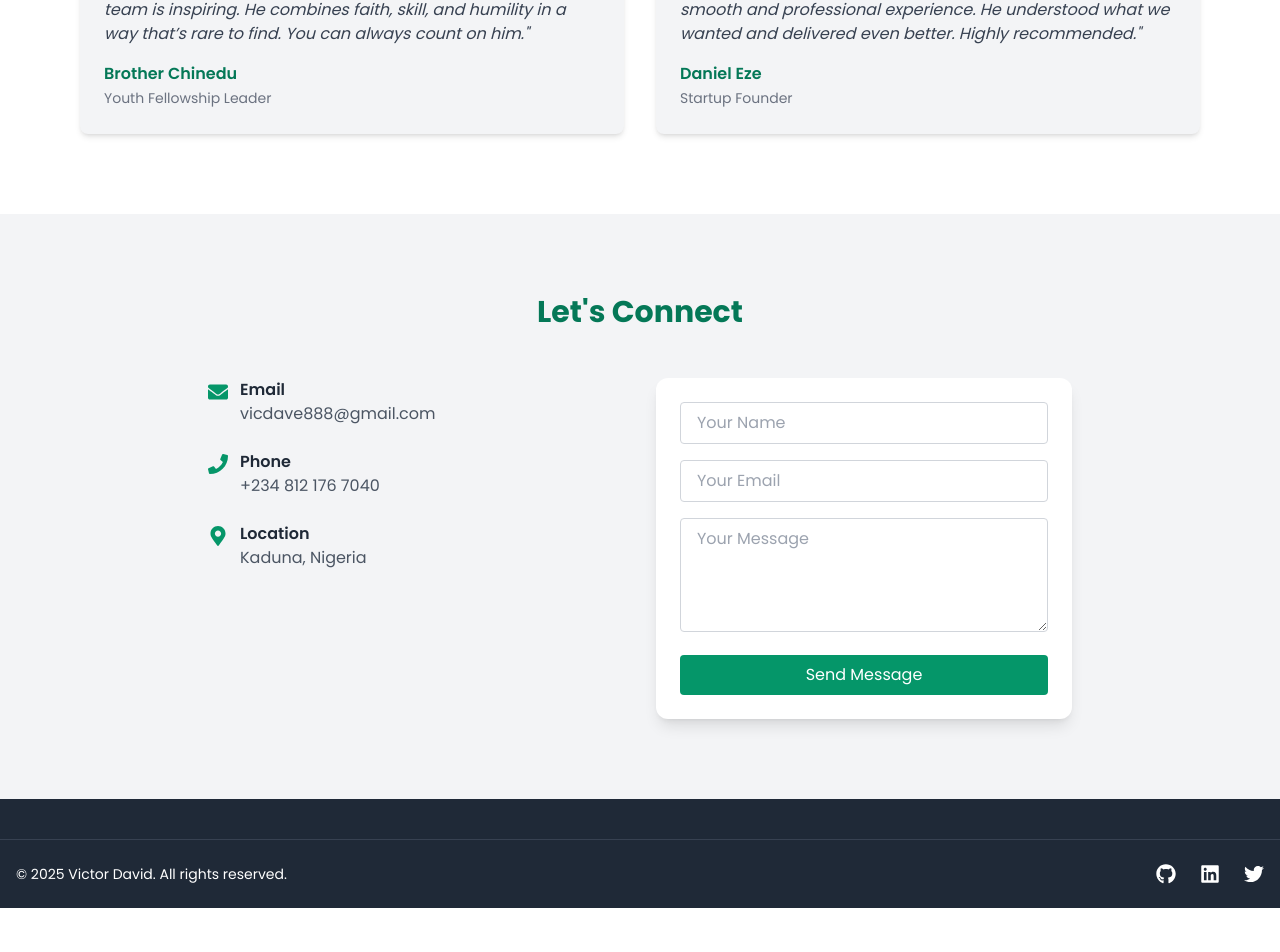
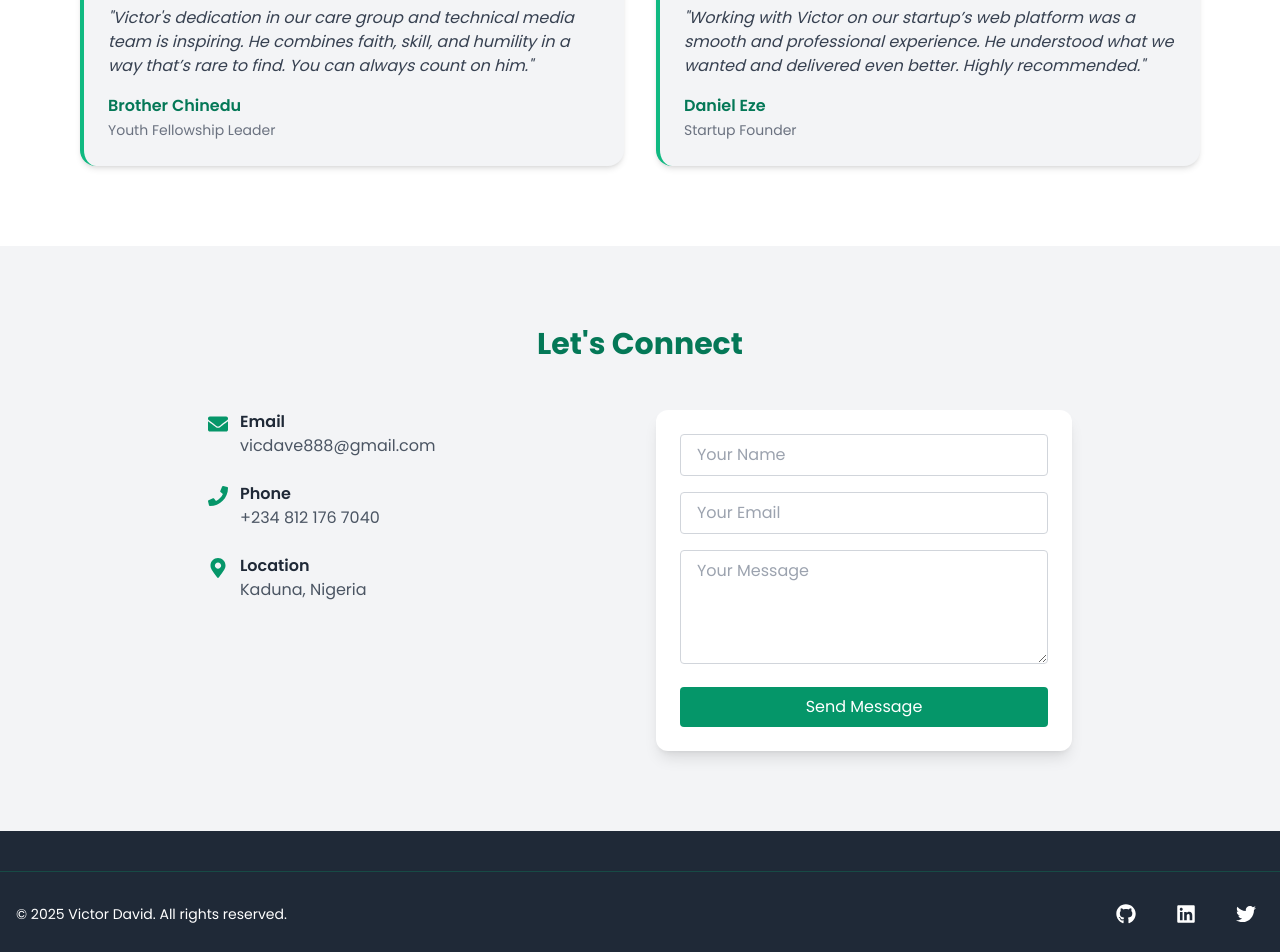
Before and after one commit to vic-dave/victor-portfolio, a React (Vite) app: page / in a window 1280 px wide. Shown: the part 4006-4958 px from the top of the page. Before the commit the page ends 4914 px from the top, so only its background shows below. Built offline with nearby package versions, Linux system fonts and the light colour scheme.

Commit message:
Did some couple of changes

```diff
--- a/src/components/Footer.jsx
+++ b/src/components/Footer.jsx
@@ -3,7 +3,7 @@ import { FaGithub, FaLinkedin, FaTwitter } from "react-icons/fa";
 function Footer() {
   return (
     <footer className="bg-gray-800 text-white pt-10">
-      <div className="border-t border-gray-700">
+      <div className="border-t border-emerald-600/30">
         <div className="container mx-auto px-4 py-6 flex flex-col md:flex-row items-center justify-between gap-4">
           <p className="text-sm text-center md:text-left">
             &copy; {new Date().getFullYear()} Victor David. All rights reserved.
@@ -11,26 +11,29 @@ function Footer() {
 
           <div className="flex gap-6 text-xl">
             <a
-              href="https://github.com/victordavid" // Update your real GitHub username
+              href="https://github.com/victordavid"
+              aria-label="GitHub"
               target="_blank"
               rel="noreferrer"
-              className="hover:text-emerald-400 transform hover:scale-110 transition"
+              className="hover:text-emerald-400 hover:bg-gray-700 p-2 rounded-full transition-transform duration-200 transform hover:scale-110"
             >
               <FaGithub />
             </a>
             <a
-              href="https://linkedin.com/in/victordavid" // Update your real LinkedIn
+              href="https://linkedin.com/in/victordavid"
+              aria-label="LinkedIn"
               target="_blank"
               rel="noreferrer"
-              className="hover:text-emerald-400 transform hover:scale-110 transition"
+              className="hover:text-emerald-400 hover:bg-gray-700 p-2 rounded-full transition-transform duration-200 transform hover:scale-110"
             >
               <FaLinkedin />
             </a>
             <a
-              href="https://twitter.com/victordavid" // Update your real Twitter/X handle
+              href="https://twitter.com/victordavid"
+              aria-label="Twitter"
               target="_blank"
               rel="noreferrer"
-              className="hover:text-emerald-400 transform hover:scale-110 transition"
+              className="hover:text-emerald-400 hover:bg-gray-700 p-2 rounded-full transition-transform duration-200 transform hover:scale-110"
             >
               <FaTwitter />
             </a>
--- a/src/components/Testimonials.jsx
+++ b/src/components/Testimonials.jsx
@@ -1,4 +1,5 @@
 import { motion } from "framer-motion";
+import { FaQuoteLeft } from "react-icons/fa";
 
 const testimonials = [
   {
@@ -45,16 +46,15 @@ export default function Testimonials() {
           {testimonials.map((testimonial, index) => (
             <motion.div
               key={index}
-              className="bg-gray-100 p-6 rounded-lg shadow-md"
+              className="bg-gray-100 p-6 rounded-2xl shadow-md border-l-4 border-emerald-500 relative"
               initial={{ opacity: 0, y: 40 }}
               whileInView={{ opacity: 1, y: 0 }}
               transition={{ duration: 0.5, delay: index * 0.1 }}
               viewport={{ once: true }}
             >
-              <p className="text-gray-700 italic mb-4">"{testimonial.quote}"</p>
-              <h4 className="font-semibold text-emerald-700">
-                {testimonial.name}
-              </h4>
+              <FaQuoteLeft className="text-emerald-500 text-xl absolute -top-3 left-4 bg-white p-1 rounded-full" />
+              <p className="text-gray-700 italic mb-4 mt-4">"{testimonial.quote}"</p>
+              <h4 className="font-semibold text-emerald-700">{testimonial.name}</h4>
               <span className="text-sm text-gray-500">{testimonial.role}</span>
             </motion.div>
           ))}
```
